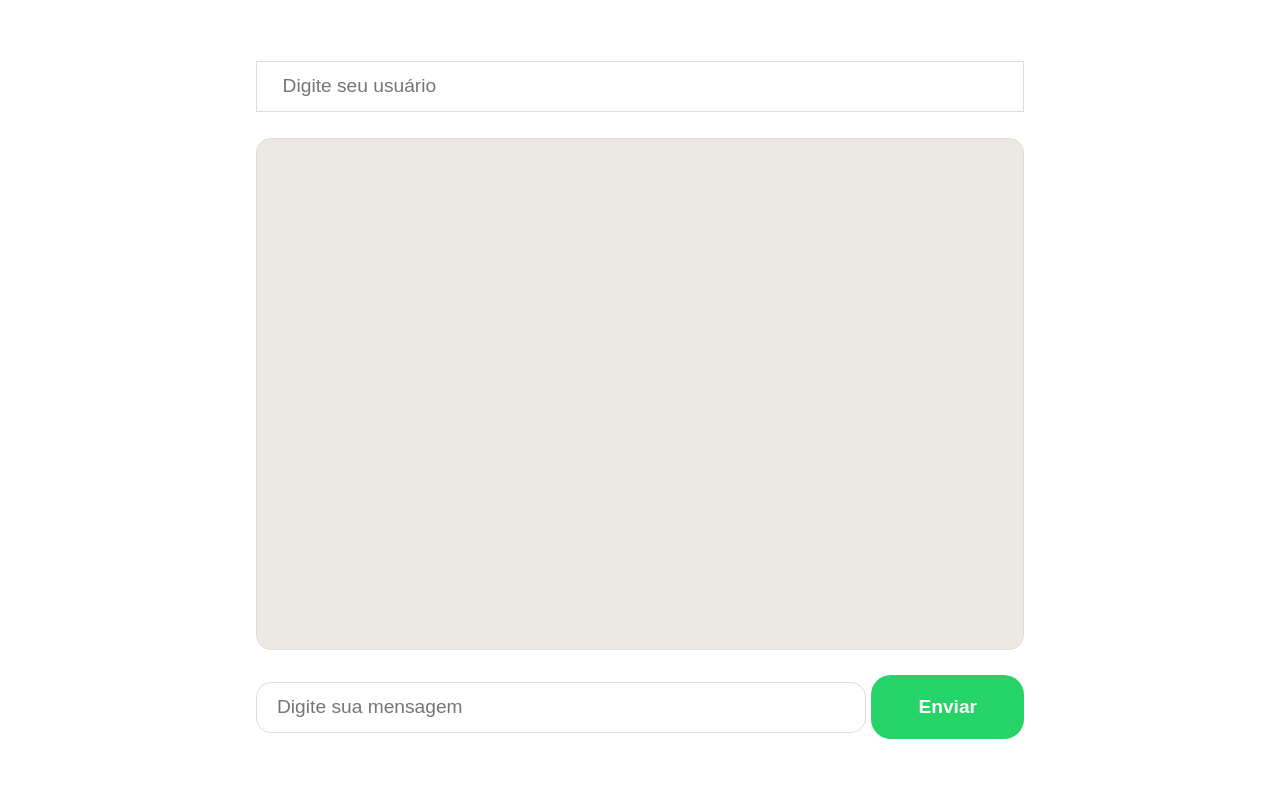
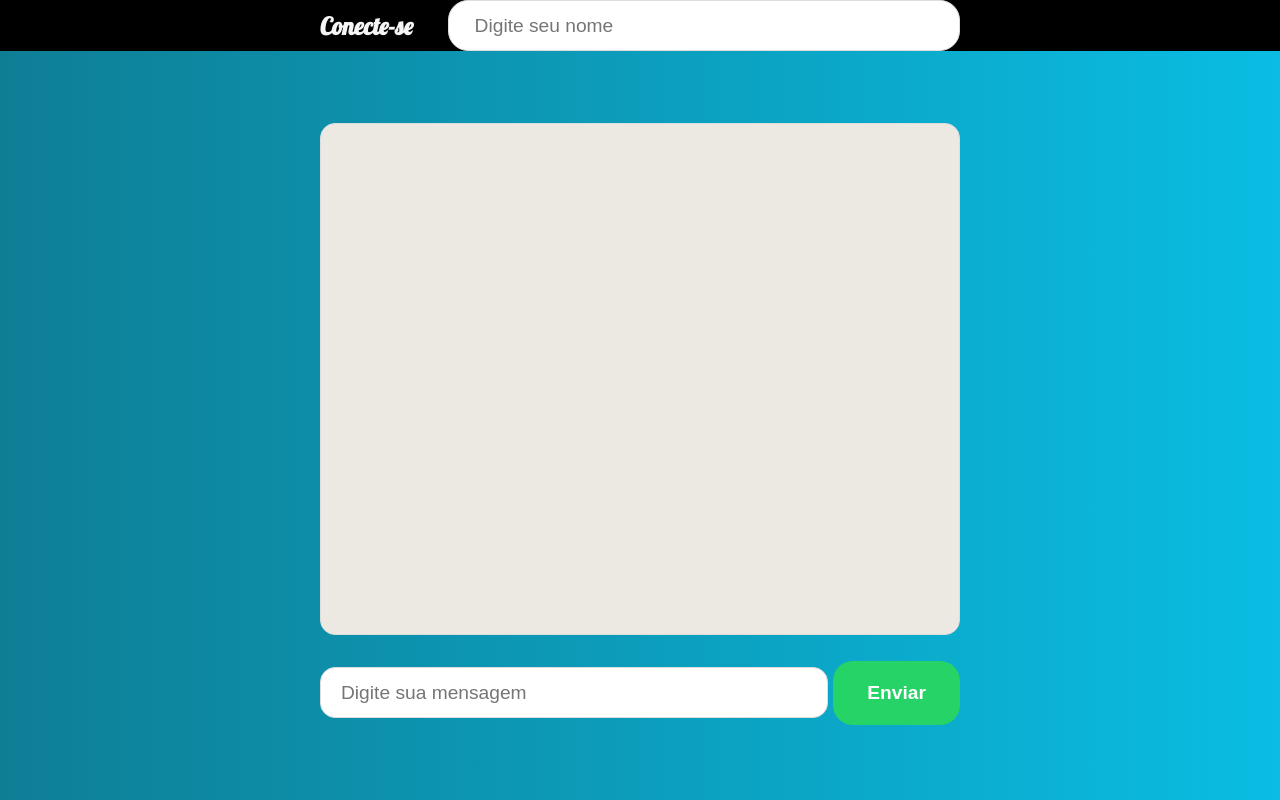
Before and after one commit to thiagolazarin/chat-online, a website: page public/index.html in a window 1280 px wide. Drawn offline with nearby package versions, Linux system fonts and the light colour scheme; no server answers.

Commit message:
new things

```diff
--- a/public/index.html
+++ b/public/index.html
@@ -13,18 +13,24 @@
 </head>
 <body>
 
+    <div class="header">
+
+        <div class="header-container">
+            <h2>Conecte-se</h2>
+            <input type="text" name="username"  placeholder="Digite seu nome" id="userInput" onfocusout="lockedInputUser()">
+        </div>
+
+    </div>
+
     <form action="" id="chat">
 
-        <input type="text" name="username"  placeholder="Digite seu usuário" id="userInput" onfocusout="lockedInputUser()">
         <div class="messages">
         </div>
 
-
         <div class="inputs">
-            <input type="text" name="message" placeholder="Digite sua mensagem">
+            <input type="text" name="message" id="message" placeholder="Digite sua mensagem">
             <button type="submit">Enviar</button>
         </div>
-
 
     </form>
 
@@ -68,14 +74,17 @@
         $('#chat').submit(function(e){
             e.preventDefault();
 
-            var author = $('input[name=username]').val();
-            var message = $('input[name=message]').val();
+            let author = $('input[name=username]').val();
+            let message = $('input[name=message]').val();
 
             if(author.length && message.length){
-                var messageObject = {
+                let messageObject = {
                     author: author,
                     message: message,
                };
+
+               console.log(messageObject);
+               console.log(author);
 
                renderMessage(messageObject);
 
--- a/public/styles.css
+++ b/public/styles.css
@@ -1,5 +1,9 @@
+@import url('https://fonts.googleapis.com/css2?family=Lobster&display=swap');
+@import url('https://fonts.googleapis.com/css2?family=Roboto&display=swap');
+
 html, body {
     height: 100%;
+    background: linear-gradient(90deg, rgba(2,0,36,1) 0%, rgba(14,126,149,1) 0%, rgba(10,189,227,1) 100%);
   }
 
   * {
@@ -8,8 +12,31 @@ html, body {
     box-sizing: border-box;
   }
 
+  .header{
+    width: 100%;
+    background-color: black;
+    font-family: 'Lobster', cursive;
+  }
+
+  .header-container{
+    max-width: 1200px;
+    width: 50%;
+    text-align: center;
+    align-items: center;
+    margin: 0 auto;
+    display: flex;
+    justify-content: space-between;
+
+    color: whitesmoke;
+  }
+
+  #userInput{
+    border-radius: 20px;
+  }
+
   #chat {
-    height: 100%;
+    font-family: 'Roboto', sans-serif;
+    height: 90%;
     display: flex;
     justify-content: center;
     align-items: center;
@@ -18,7 +45,7 @@ html, body {
   }
 
   input {
-    width: 60vw;
+    width: 40vw;
     border: 1px solid #ddd;
     padding: 20px;
     height: 4vw;
@@ -27,7 +54,7 @@ html, body {
   }
 
   .messages {
-    width: 60vw;
+    width: 50vw;
     height: 40vw;
     margin: 2vw 0;
     border: 1px solid #ddd;
@@ -47,7 +74,7 @@ html, body {
 
   .inputs{
     display: flex;
-    max-width: 60vw;
+    max-width: 50vw;
     width: 100%;
     align-items: center;
   }
@@ -83,6 +110,14 @@ html, body {
       width: 90%;
     }
 
+    form{
+      margin-top: -50px;
+    }
+
+    #chat{
+      height: 100%;
+    }
+
     input,
     button {
       height: 2rem;
```
Also changed, not shown: fundo5.jpeg (added).
